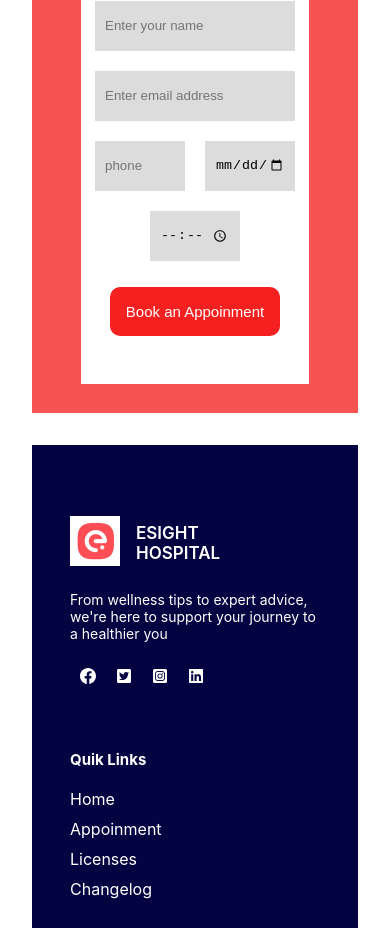
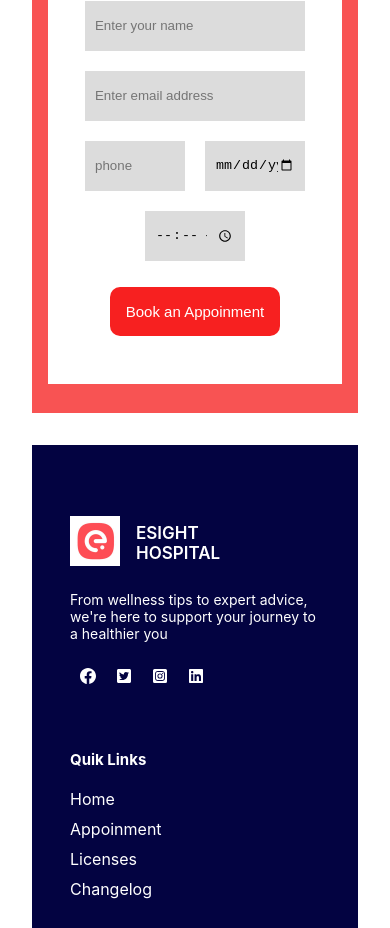
Before and after one commit to jishnunpp/hospital_management, a React (Create React App) app: page / in a window 390 px wide. Shown: the part 5280-6208 px from the top of the page. Built offline with nearby package versions, Linux system fonts and the light colour scheme.

Commit message:
contact form  updated

```diff
--- a/src/Components/Contact_form/Contact_form.js
+++ b/src/Components/Contact_form/Contact_form.js
@@ -17,9 +17,12 @@ const Contact_form = () => {
             <input placeholder='choose Doctor'type='text' className='input-data'/>
             <input placeholder='Enter your name' type='text' className='input-data' />
             <input placeholder='Enter email address' type='email' className='input-data'/>
+            <div className='form-small-section'>
             <input placeholder='phone' type='number' className='input-sdata'/>
             <input placeholder='date' type='date' className='input-sdata'/>
             <input placeholder='choose Department' type='time' className='input-sdata'/>
+
+            </div>
             </div>
             <div className='form-btn'> <button>Book an Appoinment</button></div>
 
--- a/src/Components/Contact_form/contact_form.css
+++ b/src/Components/Contact_form/contact_form.css
@@ -68,6 +68,11 @@
     height:40px;
     margin: 1rem;
     padding:5px 10px;
+}
+.form-small-section{
+    display: flex;
+    flex-wrap: wrap;
+    justify-content: center;
 }
 .input-sdata{
     border: none;
@@ -150,6 +155,9 @@
 
 }
 @media screen and (max-width:850px){
+    .contactform-form{
+        width: 90%;
+    }
     .contactform-form h1{
         margin: 0;
         padding: 0;
@@ -159,16 +167,17 @@
 
 .contactform{
     height:850px;
+
     margin:2rem 2rem;
 }
 .input-data{
-    width:180px;
+    width:200px;
     margin: 10px ;
     padding:5px 10px;
 }
 .input-sdata{
 
-    width:70px;
+    width:80px;
 
     margin: 10px;
     padding:5px 10px;
```
